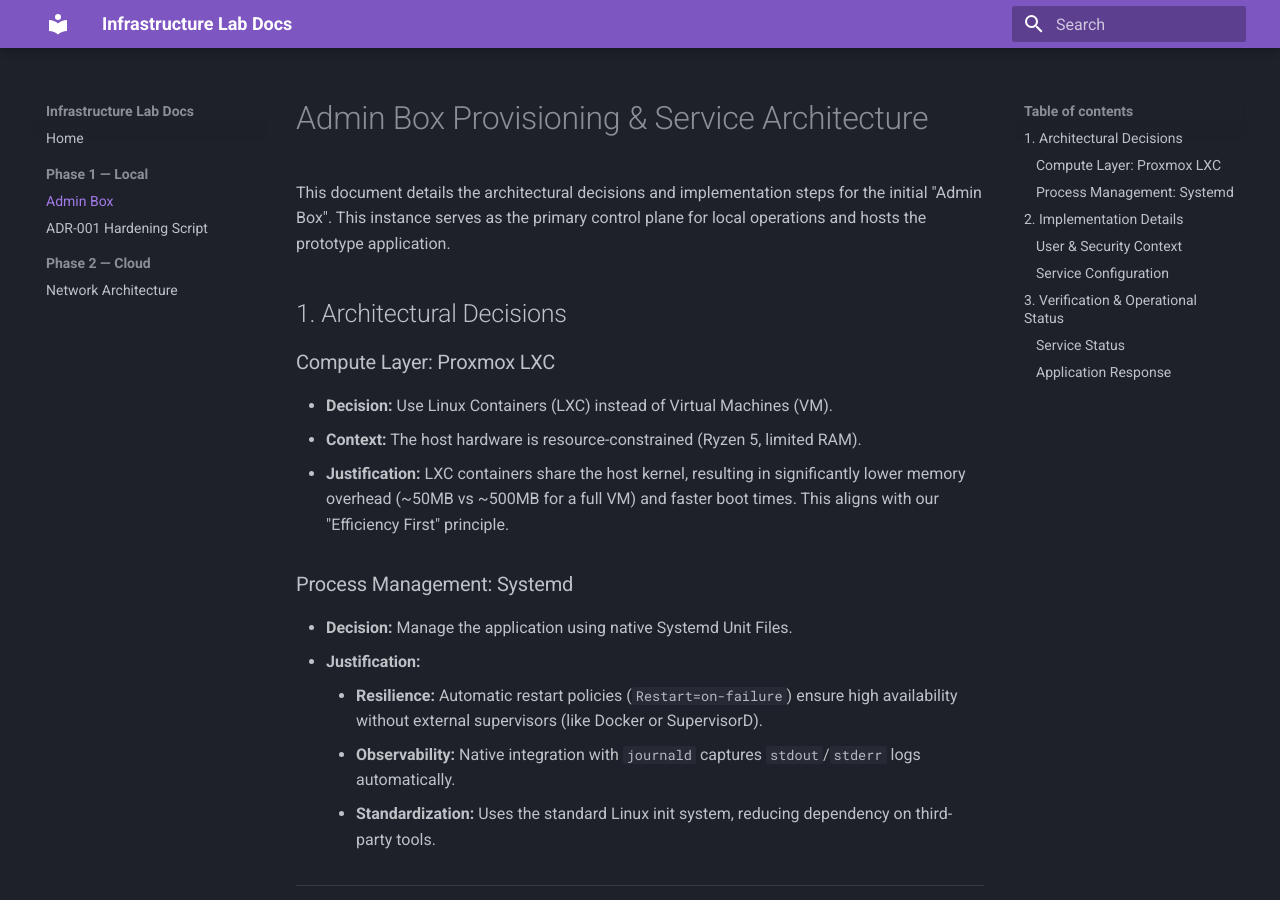
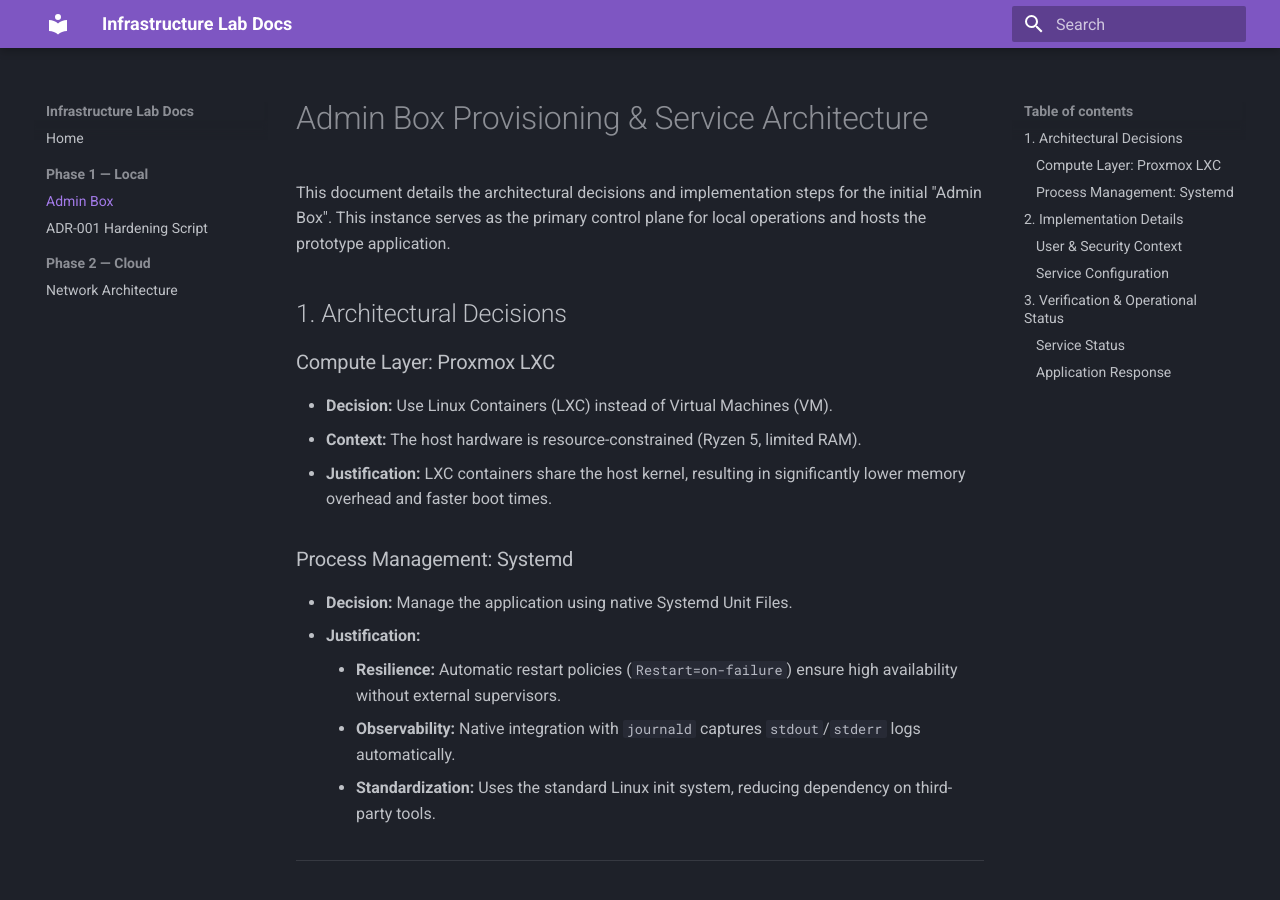
Before and after one commit to Upwind1647/infrastructure-lab, an MkDocs documentation site: the page built from docs/phase1/admin-box.md, in a window 1280 px wide and 900 px high. Built offline with MkDocs 1.6.1 and Material for MkDocs 9.7.7, drawn with Linux system fonts in a browser that asks for light colours.

```diff
--- a/docs/phase1/admin-box.md
+++ b/docs/phase1/admin-box.md
@@ -7,12 +7,12 @@
 ### Compute Layer: Proxmox LXC
 * **Decision:** Use Linux Containers (LXC) instead of Virtual Machines (VM).
 * **Context:** The host hardware is resource-constrained (Ryzen 5, limited RAM).
-* **Justification:** LXC containers share the host kernel, resulting in significantly lower memory overhead (~50MB vs ~500MB for a full VM) and faster boot times. This aligns with our "Efficiency First" principle.
+* **Justification:** LXC containers share the host kernel, resulting in significantly lower memory overhead and faster boot times.
 
 ### Process Management: Systemd
 * **Decision:** Manage the application using native Systemd Unit Files.
 * **Justification:**
-    * **Resilience:** Automatic restart policies (`Restart=on-failure`) ensure high availability without external supervisors (like Docker or SupervisorD).
+    * **Resilience:** Automatic restart policies (`Restart=on-failure`) ensure high availability without external supervisors.
     * **Observability:** Native integration with `journald` captures `stdout`/`stderr` logs automatically.
     * **Standardization:** Uses the standard Linux init system, reducing dependency on third-party tools.
 
```
